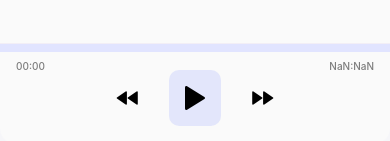
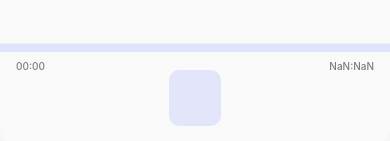
Before and after one commit to noumantahir/nt-web-transcript-sample, a React Native app: screen / in a window 390 px wide. Shown: the part 700-841 px from the top of the page. Built offline with nearby package versions, Linux system fonts and the light colour scheme.

Commit message:
fix opacity warning issue

```diff
--- a/src/components/atoms/icon-button/IconButton.tsx
+++ b/src/components/atoms/icon-button/IconButton.tsx
@@ -3,7 +3,7 @@ import React, { useState } from 'react'
 import Icon from 'react-native-vector-icons/Entypo';
 import styles from './IconButton.styles';
 import { Colors } from 'theme';
-import Animated, { BounceIn } from 'react-native-reanimated';
+import Animated, { BounceIn, useAnimatedStyle } from 'react-native-reanimated';
 interface Props {
   iconName: string;
   disabled?: boolean;
@@ -26,21 +26,24 @@ export const IconButton = ({ iconName, disabled, size, color, animateWithDelay,
     }, animateWithDelay + 20) //extra delay to avoid momentary glitch
   }
 
+  //animate if animateWithDelay is passed, else render default
   const animation = animateWithDelay !== undefined
     ? BounceIn.delay(animateWithDelay)
     : undefined;
 
-  const _wrapperStyle = {
-    ...styles.iconButton,
-    opacity: visible ? 1 : 0
-  }
+
+  // wrapping style around reanimated helps avoid
+  //manual style manipulation warning
+  const _wrapperStyle = useAnimatedStyle(() => ({
+    opacity: visible ? 1 : 0, // manipulate opacity
+  }));
 
   return (
-    <Animated.View entering={animation}>
+    <Animated.View entering={animation} style={_wrapperStyle}>
       <TouchableOpacity
         onPress={onPress}
         disabled={disabled}
-        style={_wrapperStyle}
+        style={styles.iconButton}
       >
         <Icon name={iconName} size={size || 24} color={color || Colors.textBlack} />
       </TouchableOpacity>
```
